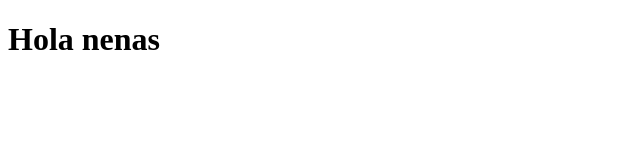
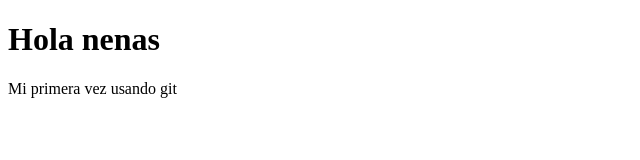
Before and after one commit to omar990408/Git-Curso, a plain HTML site: page index.html in a window 1280 px wide. Shown: the whole page, without its empty margins (0-640 px from the left). Drawn offline with Linux system fonts and the light colour scheme.

Commit message:
He modificado el index.html

```diff
--- a/index.html
+++ b/index.html
@@ -4,9 +4,10 @@
     <meta charset="UTF-8">
     <meta http-equiv="X-UA-Compatible" content="IE=edge">
     <meta name="viewport" content="width=device-width, initial-scale=1.0">
-    <title>Document</title>
+    <title>Git</title>
 </head>
 <body>
     <h1>Hola nenas</h1>
+    <p>Mi primera vez usando git</p>
 </body>
 </html>
```
